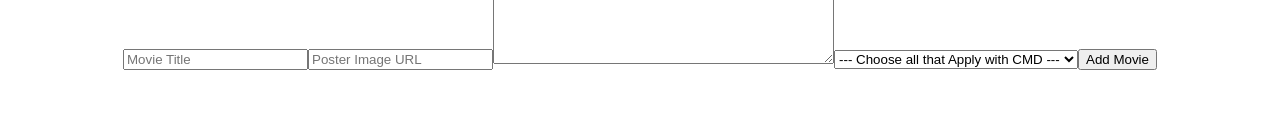
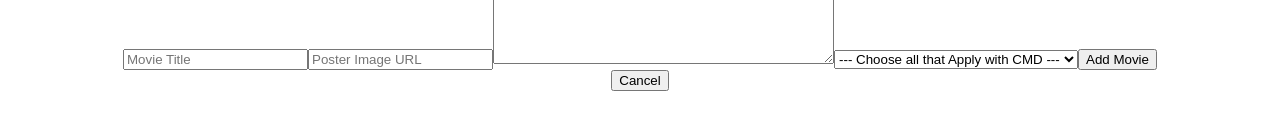
Before and after one commit to TheKerfuffle/weekend-movie-sagas, a React (Create React App) app: page /#/add-movie in a window 1280 px wide. Shown: the part 244-374 px from the top of the page. Built offline with nearby package versions, Linux system fonts and the light colour scheme.

Commit message:
cancel button working as I would like

```diff
--- a/src/components/AddMovie/AddMovie.jsx
+++ b/src/components/AddMovie/AddMovie.jsx
@@ -26,6 +26,14 @@ function AddMovie() {
         })
         history.push('/');
 
+    }
+
+    function handleCancel() {
+        setMovieTitle('');
+        setImageUrl('');
+        setMovieDescription('');
+        setMovieGenre(0);
+        history.push('/');
     }
 
 
@@ -58,6 +66,7 @@ function AddMovie() {
                 </select>
                 <button type="submit">Add Movie</button>
             </form>
+            <button onClick={handleCancel}>Cancel</button>
         </>
     )
 }
```
